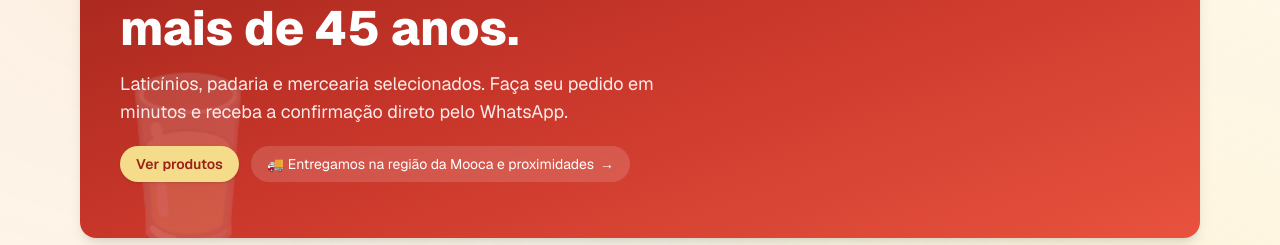
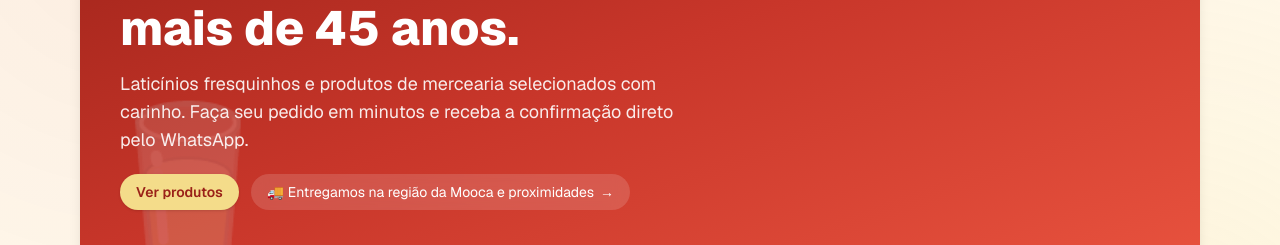
Before and after one commit to cjluc4s/projeto-popoio, a Next.js app: page / in a window 1280 px wide. Shown: the part 239-484 px from the top of the page. Built offline with nearby package versions, Linux system fonts and the light colour scheme; no server answers; the database is empty.

Commit message:
feat(ui): remove referencias a padaria (loja nao vende paes)

```diff
--- a/src/app/page.tsx
+++ b/src/app/page.tsx
@@ -40,8 +40,9 @@ export default async function HomePage() {
             <span className="text-[var(--butter)]">Tradição</span> na Mooca há mais de 45 anos.
           </h1>
           <p className="mt-3 text-white/90 sm:text-lg max-w-xl">
-            Laticínios, padaria e mercearia selecionados. Faça seu pedido em
-            minutos e receba a confirmação direto pelo WhatsApp.
+            Laticínios fresquinhos e produtos de mercearia selecionados com
+            carinho. Faça seu pedido em minutos e receba a confirmação direto
+            pelo WhatsApp.
           </p>
           <div className="mt-5 flex flex-wrap gap-3 text-sm">
             <a
@@ -66,7 +67,7 @@ export default async function HomePage() {
       <section className="grid grid-cols-2 sm:grid-cols-4 gap-3 text-center">
         {[
           { icon: "🥛", label: "Laticínios frescos" },
-          { icon: "🥖", label: "Padaria do dia" },
+          { icon: "�", label: "Queijos selecionados" },
           { icon: "🥬", label: "Hortifruti" },
           { icon: "📱", label: "Pedido via WhatsApp" },
         ].map((b) => (
```
